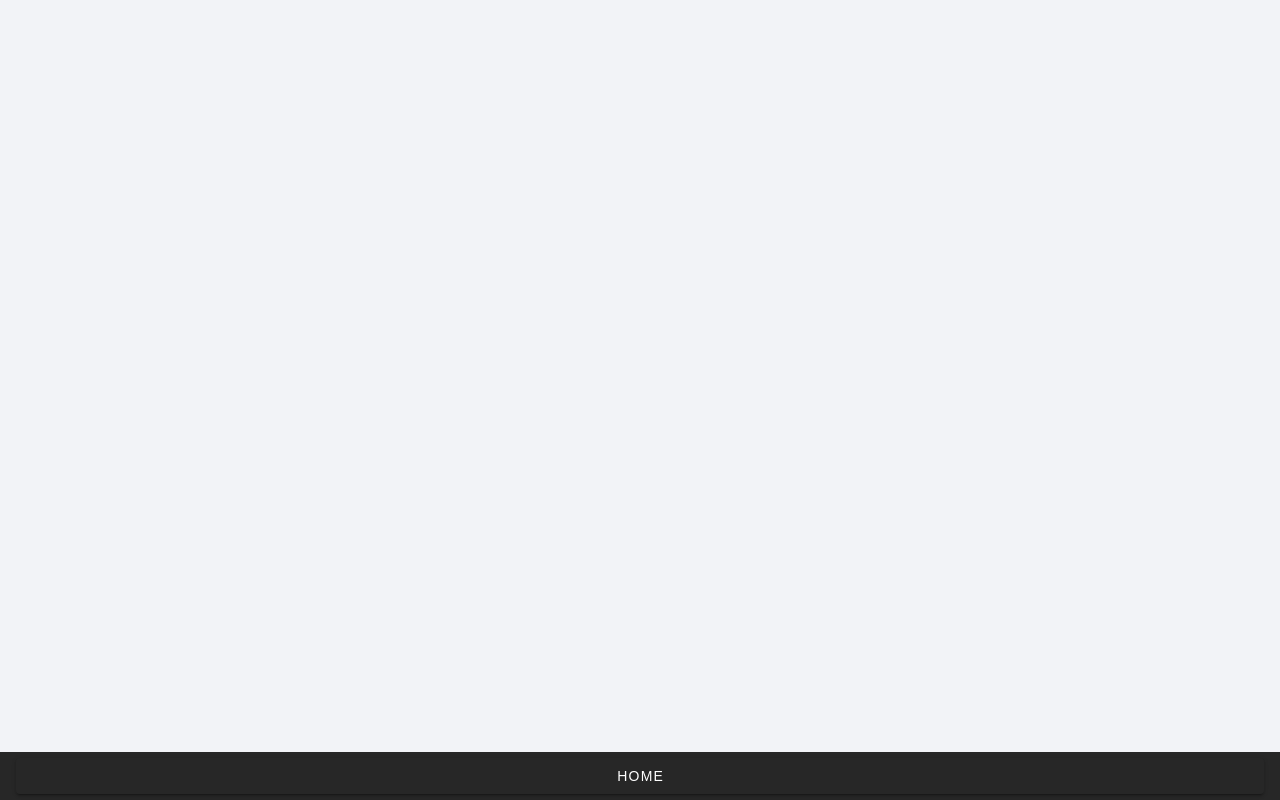
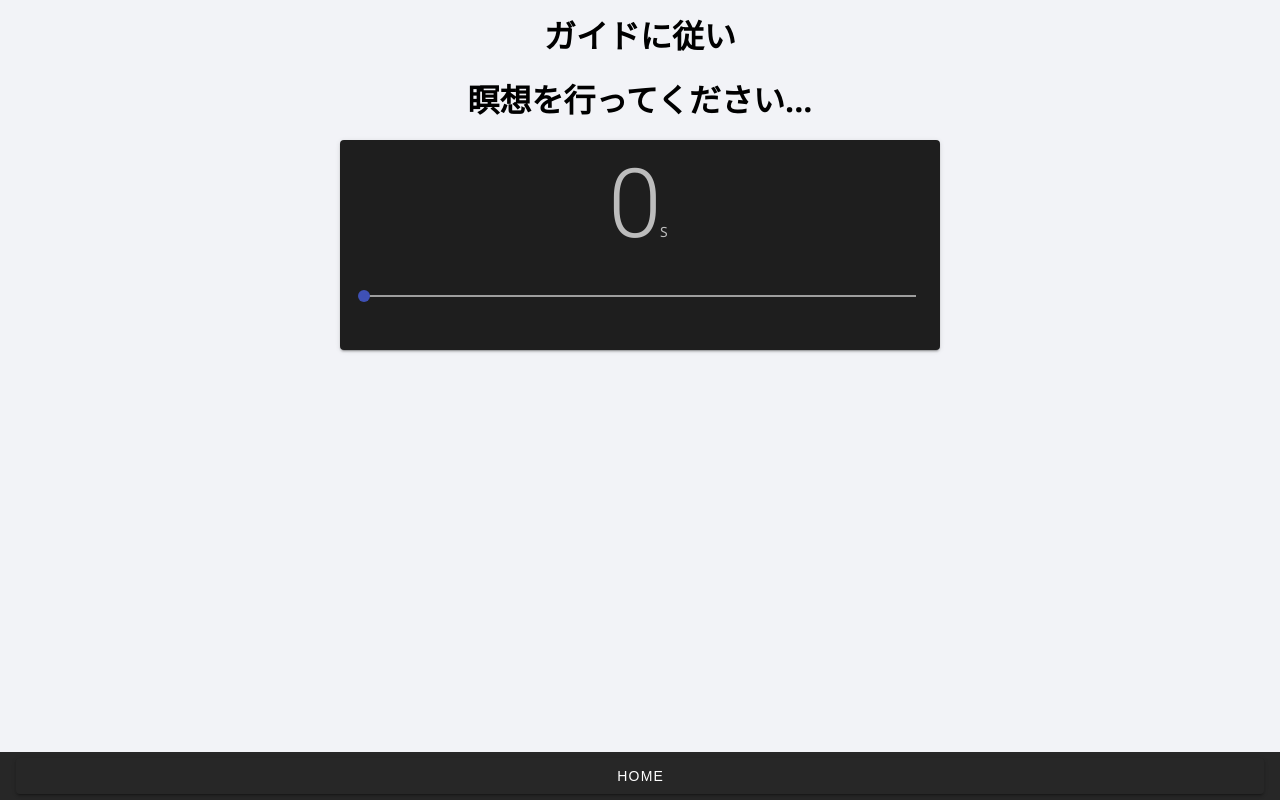
Before and after one commit to SystemEngineeringTeam/geekcamp-vol5, a Nuxt app in the folder front/: page /route/Medi2 in a window 1280 px wide. Before the commit this address had no page. Built offline with nearby package versions, Linux system fonts and the light colour scheme.

Commit message:
1枚目動きok

```diff
--- /dev/null
+++ b/front/pages/route/Medi2.vue
@@ -0,0 +1,61 @@
+<template>
+  <body>
+    <center class="all">
+      <p>ガイドに従い</p>
+      <p>瞑想を行ってください...</p>
+      <v-card class="mx-auto" max-width="600">
+        <v-card-text>
+          <v-row class="mb-4" justify="space-between">
+            <v-col class="text-center">
+              <span class="text-h1 font-weight-light" v-text="bpm"></span>
+              <span class="subheading font-weight-light mr-1">S</span>
+            </v-col>
+          </v-row>
+          <v-slider
+            v-model="bpm"
+            :color="color"
+            track-color="grey"
+            always-dirty
+            min="0"
+            max="218"
+          >
+          </v-slider>
+        </v-card-text>
+      </v-card>
+    </center>
+  </body>
+</template>
+
+<script>
+export default {
+  data: () => ({
+    bpm: 0,
+    alltime: 0,
+  }),
+
+  computed: {
+    color() {
+      if (this.bpm < 100) return 'indigo'
+      if (this.bpm < 125) return 'teal'
+      if (this.bpm < 140) return 'green'
+      if (this.bpm < 175) return 'orange'
+      return 'red'
+    },
+    animationDuration() {
+      return `${60 / this.bpm}s`
+    },
+  },
+  created() {
+    this.alltime = this.$store.state.MidTimeTmp
+  },
+}
+</script>
+
+<style>
+.all {
+  color: black;
+  font-size: 32px;
+  font-weight: bold;
+  font-family: 'Segoe UI', Tahoma, Geneva, Verdana, sans-serif;
+}
+</style>
--- a/front/pages/route/Meditation.vue
+++ b/front/pages/route/Meditation.vue
@@ -2,7 +2,7 @@
   <body>
     <center class="all">
       <p color="black" class="texttmp">何分間瞑想しますか？</p>
-      <v-row>
+      <v-row class="pt-10">
         <v-col>
           <v-btn
             large
@@ -10,6 +10,7 @@
             height="5.5rem"
             width="12rem"
             style="text-transform: none"
+            @click="NowTimeFunction(2)"
           >
             <div class="font">2min</div>
           </v-btn>
@@ -21,6 +22,7 @@
             height="5.5rem"
             width="12rem"
             style="text-transform: none"
+            @click="NowTimeFunction(4)"
           >
             <div class="font">4min</div>
           </v-btn>
@@ -34,6 +36,7 @@
             height="5.5rem"
             width="12rem"
             style="text-transform: none"
+            @click="NowTimeFunction(6)"
           >
             <div class="font">6min</div>
           </v-btn>
@@ -45,6 +48,7 @@
             height="5.5rem"
             width="12rem"
             style="text-transform: none"
+            @click="NowTimeFunction(8)"
           >
             <div class="font">8min</div>
           </v-btn>
@@ -55,7 +59,37 @@
 </template>
 
 <script>
-export default {}
+export default {
+  data() {
+    return {
+      min2: 2,
+      min4: 4,
+      min6: 6,
+      min8: 8,
+    }
+  },
+  methods: {
+    NowTimeFunction(time) {
+      switch (time) {
+        case 2:
+          this.$store.commit('saveMidTimeTmp', this.min2)
+          break
+        case 4:
+          this.$store.commit('saveMidTimeTmp', this.min4)
+          break
+        case 6:
+          this.$store.commit('saveMidTimeTmp', this.min6)
+          break
+        case 8:
+          this.$store.commit('saveMidTimeTmp', this.min8)
+          break
+        default:
+          break
+      }
+      this.$router.push('/route/Medi2')
+    },
+  },
+}
 </script>
 
 <style>
@@ -64,7 +98,7 @@ export default {}
 }
 .all {
   margin-top: 10px;
-  font-size: 7.7vh;
+  font-size: 6vh;
 }
 .font {
   font-size: 32px;
--- a/front/store/index.js
+++ b/front/store/index.js
@@ -3,6 +3,7 @@ export const state = () => ({
   count: 0,
   pastLatLng: { lat: 35.0036648, lng: 136.958297 },
   totalLength: 0,
+  MidTimeTmp:0
 })
 
 export const getters = {
@@ -34,6 +35,11 @@ export const mutations = {
     state.pastLatLng.lat = positon.lat
     state.pastLatLng.lng = positon.lng
   },
+  saveMidTimeTmp(state, time) {
+     console.log(time)
+    state.MidTimeTmp = time
+
+  }
 }
 
 export const actions = {}
```
